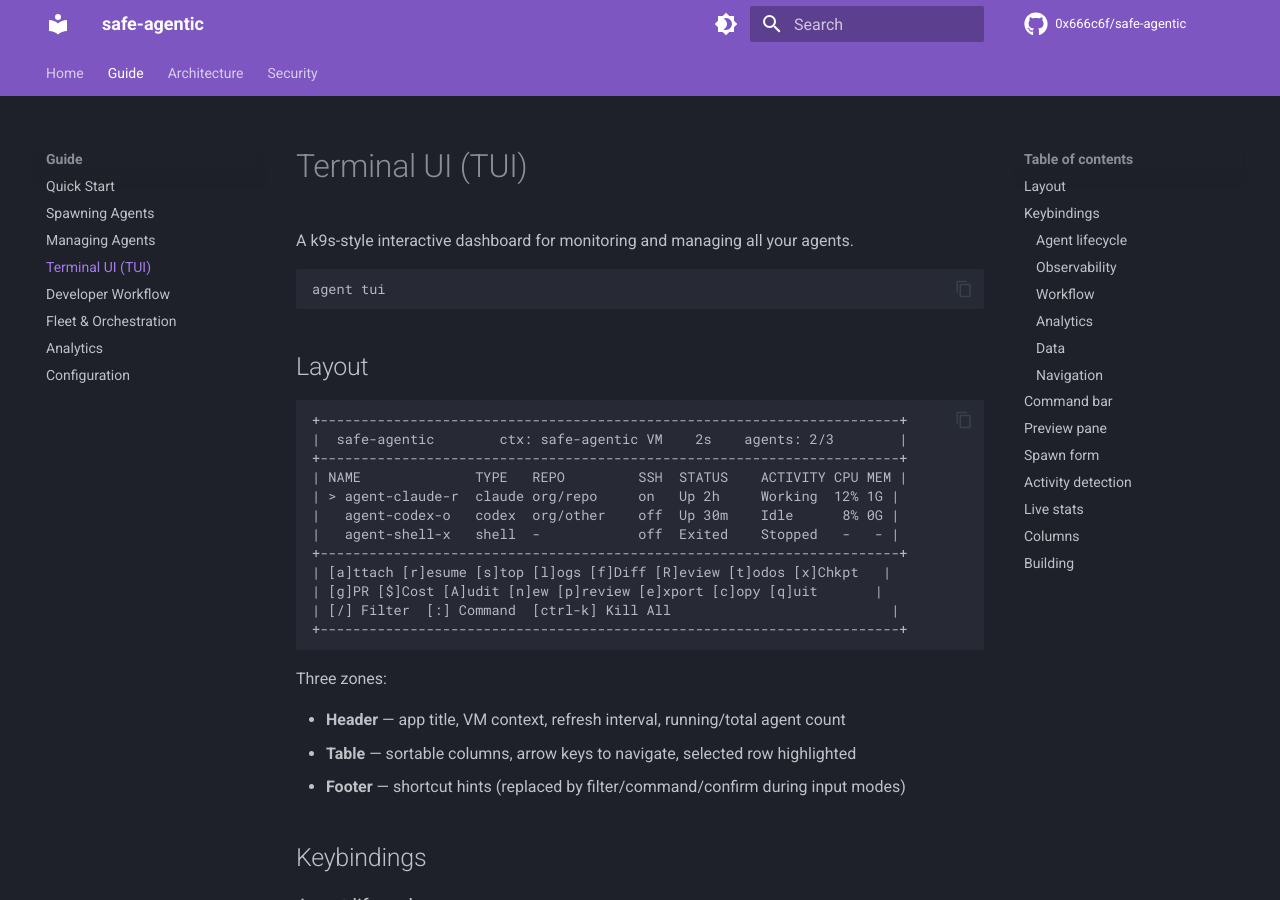
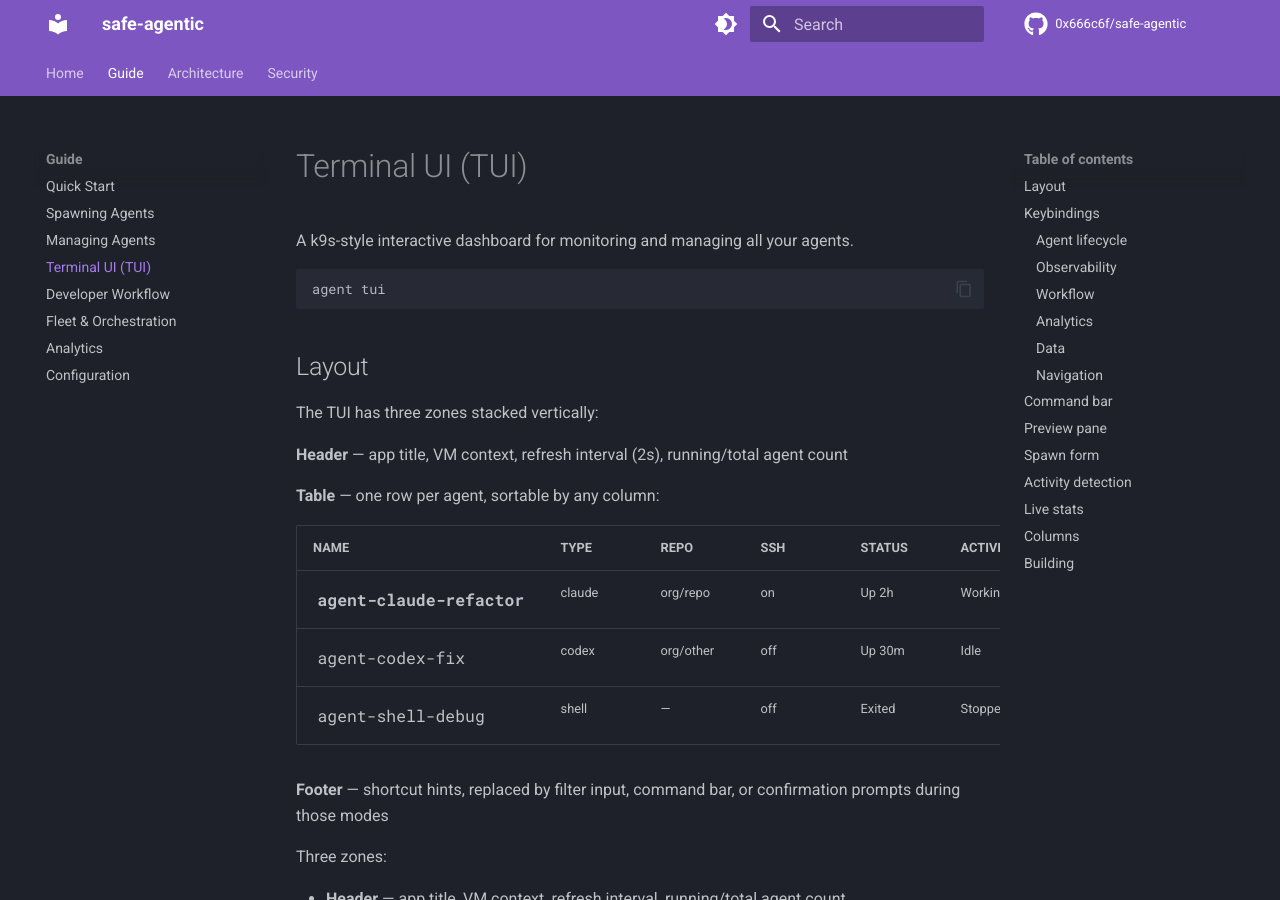
Before and after one commit to 0x666c6f/safe-agentic, an MkDocs documentation site: the page built from docs/guide/tui.md, in a window 1280 px wide and 900 px high. Built offline with MkDocs 1.6.1 and Material for MkDocs 9.7.7, drawn with Linux system fonts in a browser that asks for light colours; comment, search, counter and statistics services are not loaded.

Commit message:
fix(docs): replace ASCII art TUI layout with markdown table

````diff
--- a/docs/guide/tui.md
+++ b/docs/guide/tui.md
@@ -8,20 +8,19 @@
 
 ## Layout
 
-```
-+-----------------------------------------------------------------------+
-|  safe-agentic        ctx: safe-agentic VM    2s    agents: 2/3        |
-+-----------------------------------------------------------------------+
-| NAME              TYPE   REPO         SSH  STATUS    ACTIVITY CPU MEM |
-| > agent-claude-r  claude org/repo     on   Up 2h     Working  12% 1G |
-|   agent-codex-o   codex  org/other    off  Up 30m    Idle      8% 0G |
-|   agent-shell-x   shell  -            off  Exited    Stopped   -   - |
-+-----------------------------------------------------------------------+
-| [a]ttach [r]esume [s]top [l]ogs [f]Diff [R]eview [t]odos [x]Chkpt   |
-| [g]PR [$]Cost [A]udit [n]ew [p]review [e]xport [c]opy [q]uit       |
-| [/] Filter  [:] Command  [ctrl-k] Kill All                           |
-+-----------------------------------------------------------------------+
-```
+The TUI has three zones stacked vertically:
+
+**Header** — app title, VM context, refresh interval (2s), running/total agent count
+
+**Table** — one row per agent, sortable by any column:
+
+| NAME | TYPE | REPO | SSH | STATUS | ACTIVITY | CPU | MEM |
+|------|------|------|-----|--------|----------|-----|-----|
+| **agent-claude-refactor** | claude | org/repo | on | Up 2h | Working | 12% | 1.2G |
+| agent-codex-fix | codex | org/other | off | Up 30m | Idle | 8% | 800M |
+| agent-shell-debug | shell | — | off | Exited | Stopped | — | — |
+
+**Footer** — shortcut hints, replaced by filter input, command bar, or confirmation prompts during those modes
 
 Three zones:
 
````
